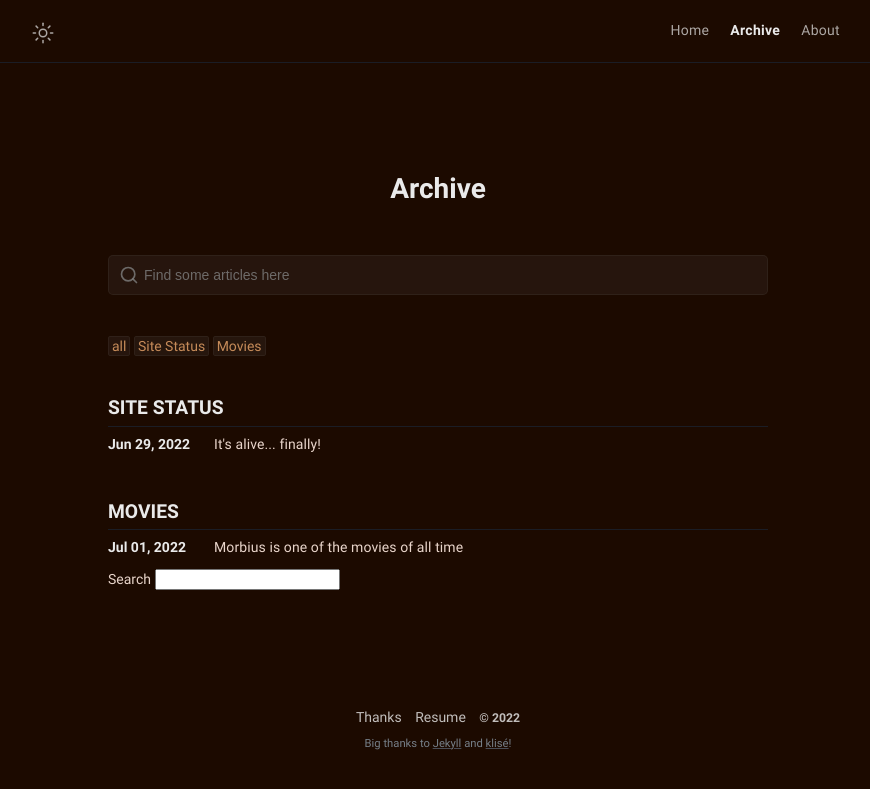
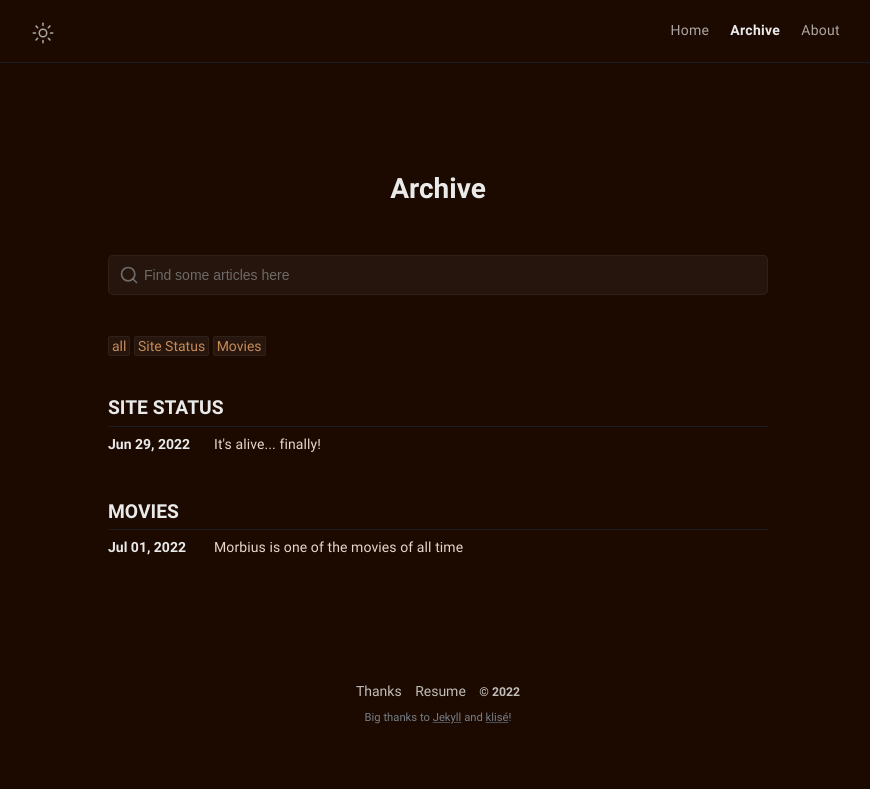
Before and after one commit to philippines69/carlcastroarchives, a Jekyll site: the page built from archive.html, in a window 1280 px wide. Shown: the top 789 px of the page, without its empty margins (202-1072 px from the left). Built offline with Jekyll 4.4.1, drawn with Linux system fonts in a browser that asks for light colours.

Commit message:
Update archive.html

```diff
--- a/archive.html
+++ b/archive.html
@@ -35,9 +35,3 @@ comments: false
     </article>
   {%- endfor -%}
 {%- endfor -%}
-
-<form>
-	<label for="search">Search</label>
-	<input id="search" type="search" pattern=".*\S.*" required>
-	<span class="caret"></span>
-</form>
```
